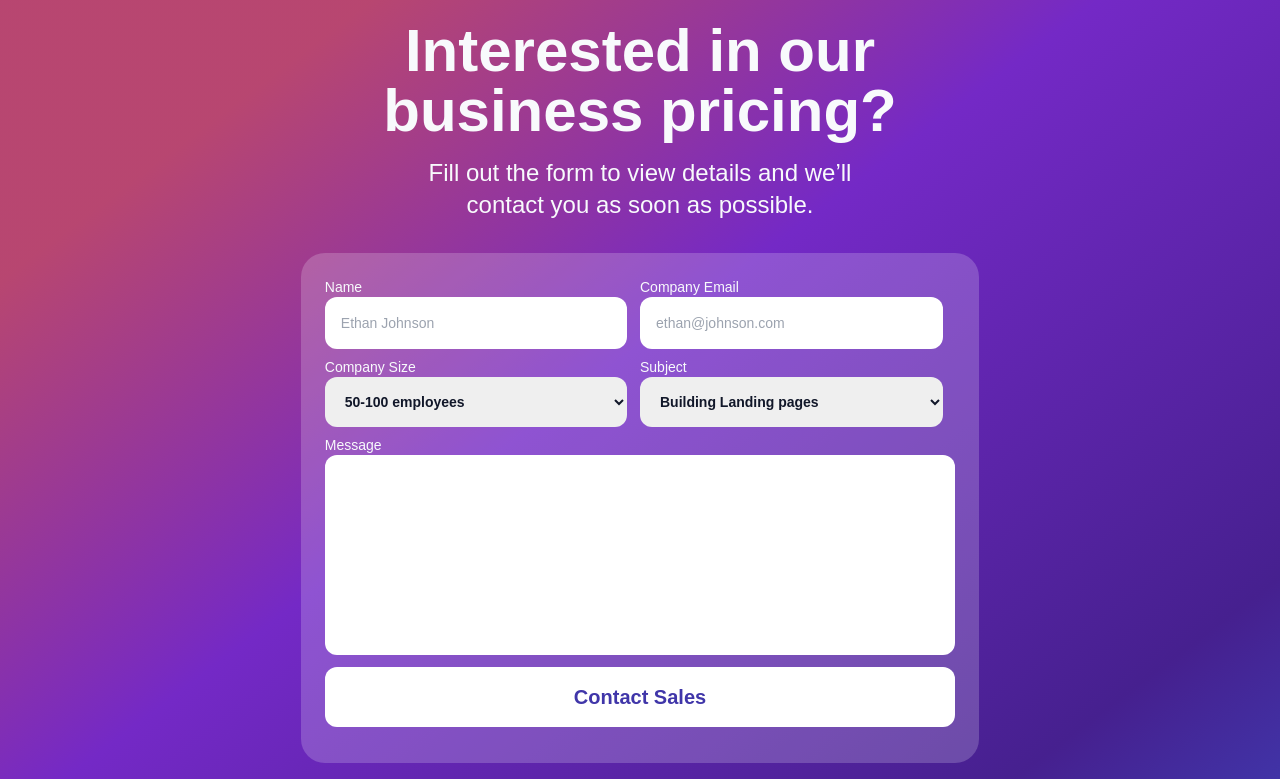
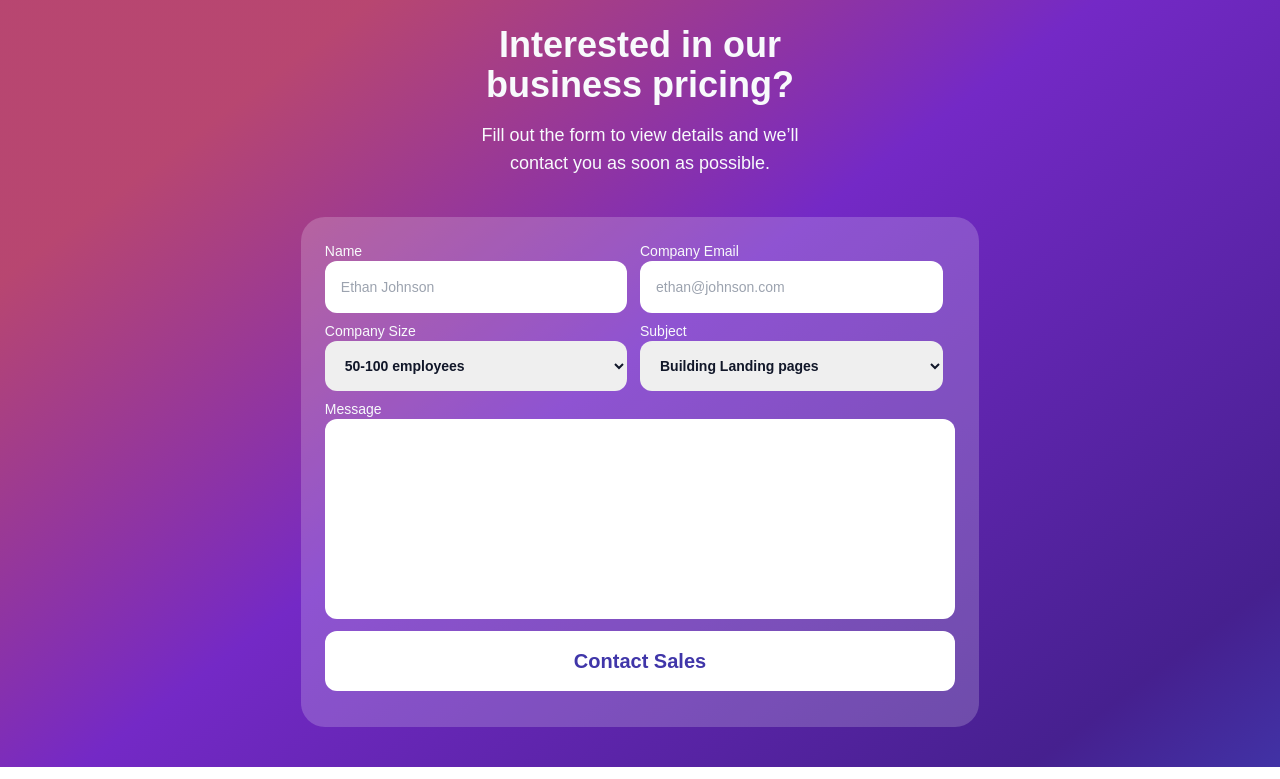
Before and after one commit to Sebascode20/Contact-page-form, a website: page index.html in a window 1280 px wide. Shown: the part 57-836 px from the top of the page. Drawn offline with Linux system fonts and the light colour scheme.

Commit message:
Fix some styles

```diff
--- a/index.html
+++ b/index.html
@@ -12,18 +12,18 @@
         <img src="src/images/contact-form-icon.svg" alt="Company logo" />
       </div>
       <h1
-        class="font-Vietnam text-[2rem] text-[#F8FAFC] text-center leading-9 my-3 font-semibold md:w-[18.75rem] md:mt-8 md:mx-auto lg:w-[40rem] lg:text-5xl xl:mt-0 xl:text-6xl"
+        class="font-Vietnam text-[2rem] w-[18.75rem] mx-auto text-[#F8FAFC] text-center leading-9 my-4 font-semibold md:w-[18.75rem] md:mt-8 md:mx-auto lg:w-[25rem] lg:text-4xl xl:my-0 xl:mt-1"
       >
         Interested in our business pricing?
       </h1>
       <h2
-        class="font-Vietnam text-[1rem] text-[#F8FAFC] text-center leading-4 font-medium mx-4 my-0 md:w-[18.75rem] md:my-4 md:mx-auto lg:w-[30rem] lg:text-2xl xl:mb-8 xl:leading-8"
+        class="font-Vietnam text-[1rem] w-[18.75rem] mx-auto text-[#F8FAFC] text-center leading-4 font-medium my-0 md:w-[18.75rem] md:my-4 md:mx-auto lg:w-[20rem] lg:text-lg xl:mb-8 xl:leading-7"
       >
         Fill out the form to view details and we’ll contact you as soon as
         possible.
       </h2>
       <form
-        class="mx-4 my-10 p-4 bg-[#F8FAFC33] rounded-3xl md:grid md:grid-cols-2 md:p-6 xl:w-[53%] xl:my-4 xl:mx-auto"
+        class="mx-4 my-10 p-4 bg-[#F8FAFC33] rounded-3xl md:grid md:grid-cols-2 md:p-6 xl:w-[53%] xl:mx-auto"
         action=""
       >
         <label
```
Also changed, not shown: src/output.css.
